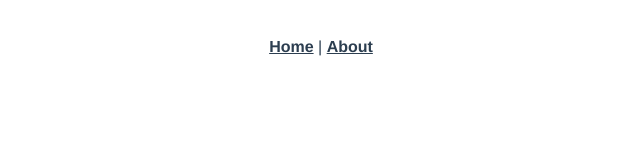
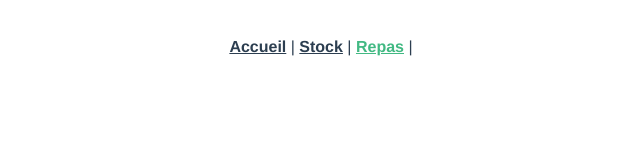
Before and after one commit to Luigi531/Wasteless, a Vue app in the folder wasteless-app/: page /repas in a window 1280 px wide. Before the commit this address had no page. Shown: the top 160 px of the page, without its empty margins (319-959 px from the left). Built offline with nearby package versions, Linux system fonts and the light colour scheme.

Commit message:
changed views' name and set paths to them in the router config

```diff
--- a/wasteless-app/src/App.vue
+++ b/wasteless-app/src/App.vue
@@ -1,7 +1,8 @@
 <template>
   <nav>
-    <router-link to="/">Home</router-link> |
-    <router-link to="/about">About</router-link>
+    <router-link :to="{ name: 'accueil' }">Accueil</router-link> |
+    <router-link :to="{ name: 'stocks' }">Stock</router-link> |
+    <router-link :to="{ name: 'repas' }">Repas</router-link> |
   </nav>
   <router-view/>
 </template>
--- a/wasteless-app/src/router/index.js
+++ b/wasteless-app/src/router/index.js
@@ -1,19 +1,23 @@
 import { createRouter, createWebHistory } from 'vue-router'
-import HomeView from '../views/HomeView.vue'
+import Home from '../views/Accueil.vue'
+import Stocks from '../views/Stocks.vue'
+import Repas from '../views/Repas.vue'
 
 const routes = [
   {
     path: '/',
-    name: 'home',
-    component: HomeView
+    name: 'accueil',
+    component: Home
   },
   {
-    path: '/about',
-    name: 'about',
-    // route level code-splitting
-    // this generates a separate chunk (about.[hash].js) for this route
-    // which is lazy-loaded when the route is visited.
-    component: () => import(/* webpackChunkName: "about" */ '../views/AboutView.vue')
+    path: '/stocks',
+    name: 'stocks',
+    component: Stocks
+  },
+  {
+    path: '/repas',
+    name: 'repas',
+    component: Repas
   }
 ]
 
--- a/wasteless-app/src/views/AboutView.vue
+++ /dev/null
@@ -1,5 +0,0 @@
-<template>
-  <div class="about">
-    <h1>This is an about page</h1>
-  </div>
-</template>
--- /dev/null
+++ b/wasteless-app/src/views/Accueil.vue
@@ -0,0 +1,13 @@
+<template>
+
+</template>
+
+<script>
+export default {
+
+}
+</script>
+
+<style>
+
+</style>
--- a/wasteless-app/src/views/HomeView.vue
+++ /dev/null
@@ -1,18 +0,0 @@
-<template>
-  <div class="home">
-    <img alt="Vue logo" src="../assets/logo.png">
-    <HelloWorld msg="Welcome to Your Vue.js App"/>
-  </div>
-</template>
-
-<script>
-// @ is an alias to /src
-import HelloWorld from '@/components/HelloWorld.vue'
-
-export default {
-  name: 'HomeView',
-  components: {
-    HelloWorld
-  }
-}
-</script>
--- /dev/null
+++ b/wasteless-app/src/views/Repas.vue
@@ -0,0 +1,13 @@
+<template>
+
+</template>
+
+<script>
+export default {
+
+}
+</script>
+
+<style>
+
+</style>
--- /dev/null
+++ b/wasteless-app/src/views/Stocks.vue
@@ -0,0 +1,13 @@
+<template>
+
+</template>
+
+<script>
+export default {
+
+}
+</script>
+
+<style>
+
+</style>
```
